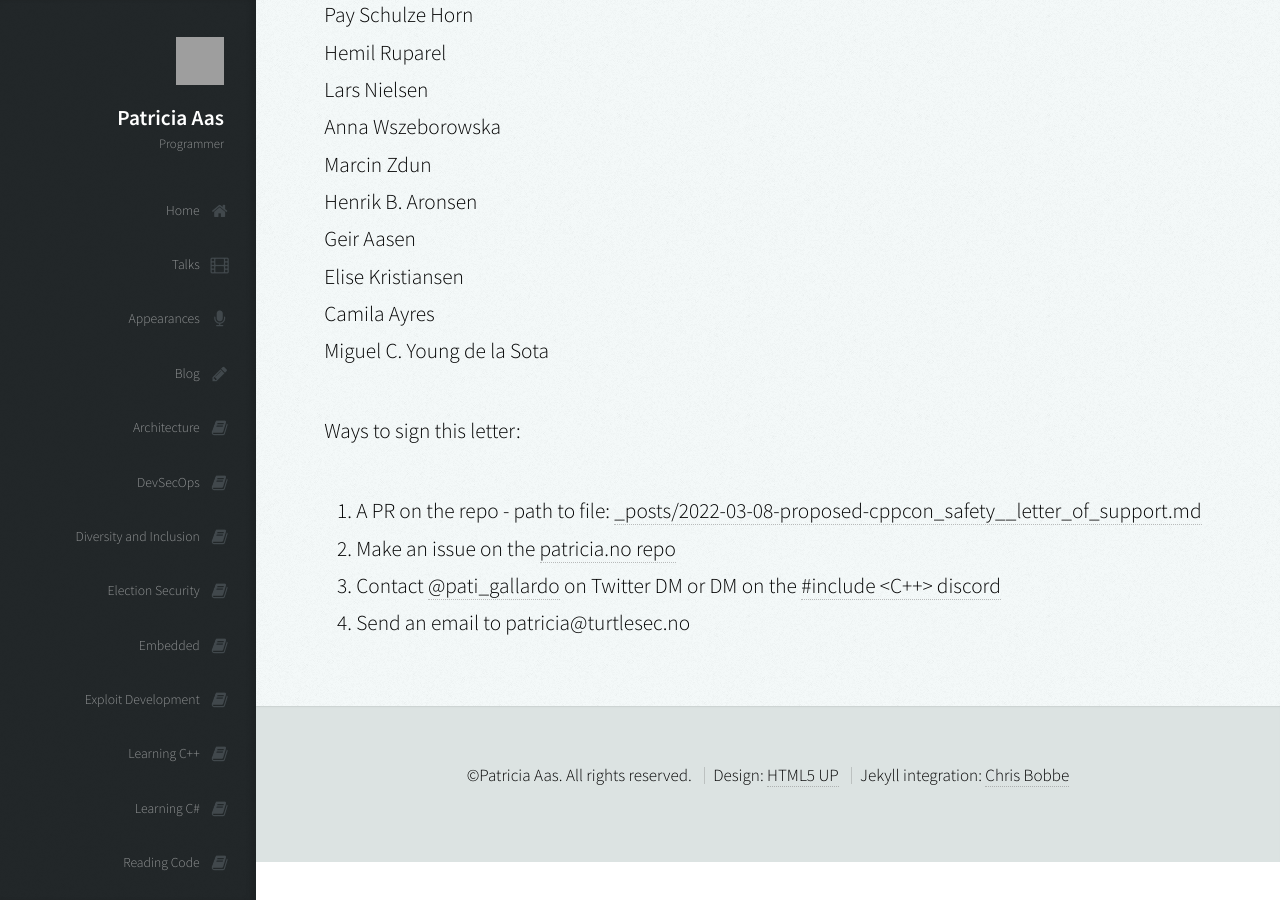
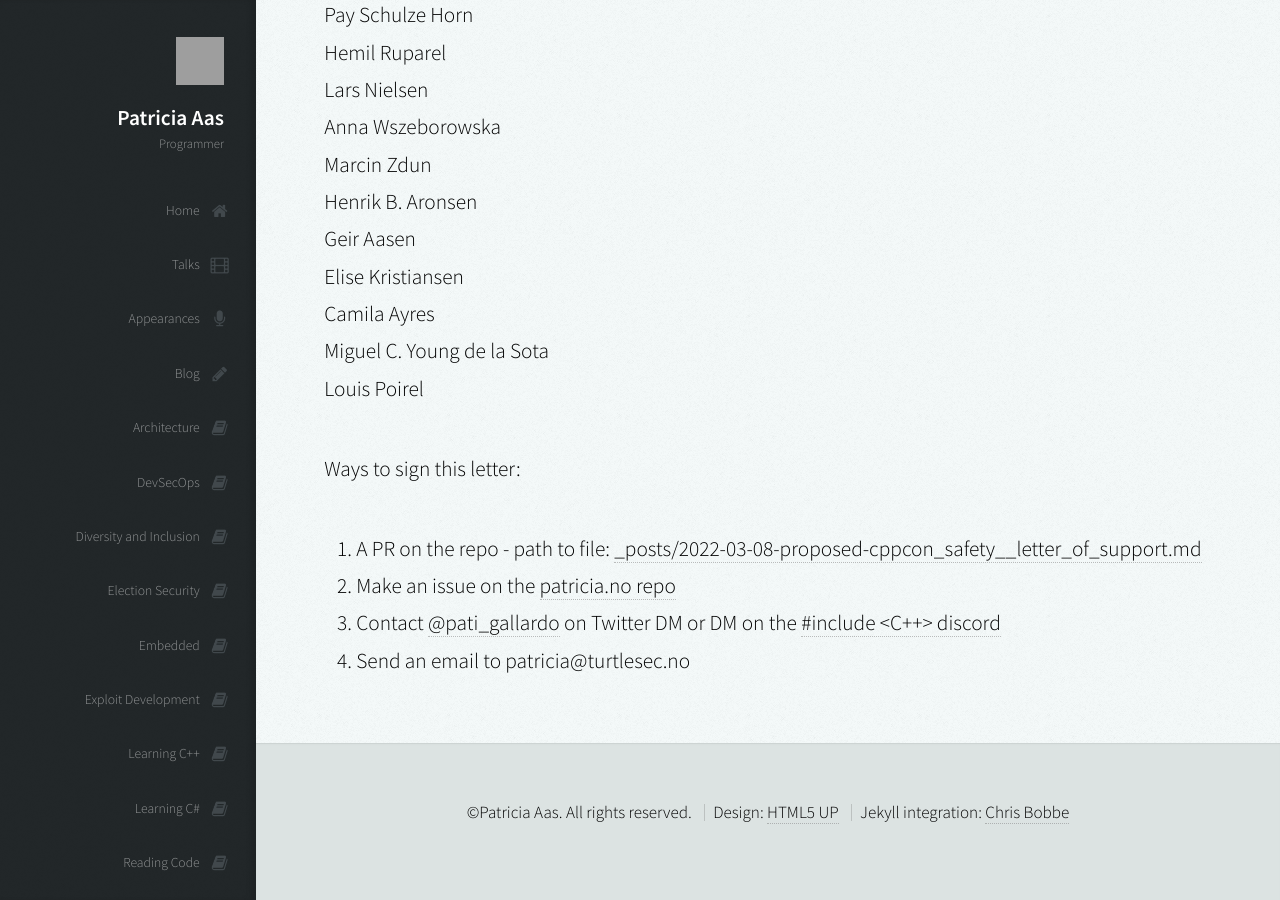
Before and after one commit to patricia-gallardo/patricia-gallardo.github.io, a Jekyll site: the page built from _posts/2022-03-08-proposed-cppcon_safety__letter_of_support.md, in a window 1280 px wide and 900 px high, scrolled down 11570 px. Built offline with Jekyll 4.4.1, drawn with Linux system fonts in a browser that asks for light colours; nearby versions of some CDN libraries; grey boxes are pictures that could not be loaded.

Commit message:
Update 2022-03-08-proposed-cppcon_safety__letter_of_support.md

```diff
--- a/_posts/2022-03-08-proposed-cppcon_safety__letter_of_support.md
+++ b/_posts/2022-03-08-proposed-cppcon_safety__letter_of_support.md
@@ -319,6 +319,7 @@ Geir Aasen <br>
 Elise Kristiansen <br>
 Camila Ayres<br>
 Miguel C. Young de la Sota <br>
+Louis Poirel <br>
 
 Ways to sign this letter:
 1. A PR on the repo - path to file: [_posts/2022-03-08-proposed-cppcon_safety__letter_of_support.md][4]
```
